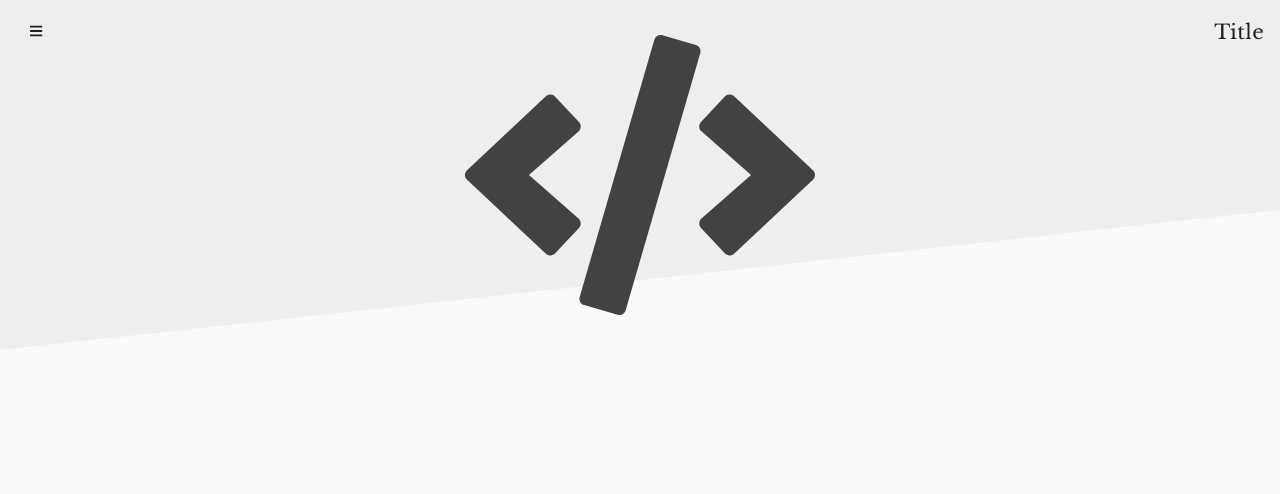
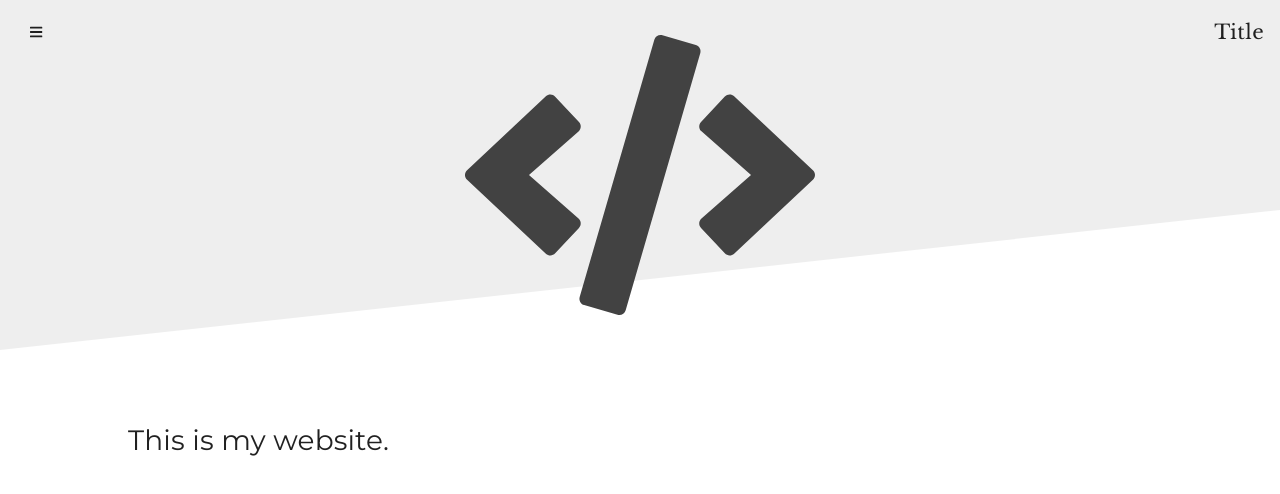
Before and after one commit to hannahrstannard/hannahrstannard.github.io, a Vue app: page /#/ in a window 1280 px wide. Shown: the top 494 px of the page. Built offline with nearby package versions, Linux system fonts and the light colour scheme.

Commit message:
Add dynamic sizing for the font-size based on the resolution.

```diff
--- a/src/components/pages/Home.vue
+++ b/src/components/pages/Home.vue
@@ -1,5 +1,9 @@
 <template>
-  <div />
+  <md-content class="home__md-content">
+    <p>
+      This is my website.
+    </p>
+  </md-content>
 </template>
 
 <script>
@@ -8,5 +12,11 @@ export default {
 </script>
 
 <style lang="scss">
-
+  .home__md-content {
+    background-color: black;
+    margin: 0 auto;
+    margin-left: 10vw;
+    margin-right: 10vw;
+    margin-top: 10vh;
+  }
 </style>
--- a/src/css/all.scss
+++ b/src/css/all.scss
@@ -1,2 +1,3 @@
 @import "./custom-theme.scss";
 @import "./fonts.scss";
+@import "./variables.scss"
--- a/src/css/custom-theme.scss
+++ b/src/css/custom-theme.scss
@@ -20,3 +20,7 @@
 div.md-theme--dark-gray {
   color: $dark-gray !important;
 }
+
+body {
+  background-color: white;
+}
--- a/src/css/fonts.scss
+++ b/src/css/fonts.scss
@@ -1,9 +1,40 @@
 @import url('https://fonts.googleapis.com/css?family=Libre+Baskerville|Montserrat&display=swap');
+@import "./custom-theme.scss";
 
 body {
-  font-family: 'Monteserrat' !important;
+  font-family: 'Montserrat' !important;
 }
 
 h1, h2, h3, h4, h5, h6 {
   font-family: 'Libre Baskerville' !important;
 }
+
+@media only screen and (max-width: $xsmall) {
+  p {
+    font-size: 1em;
+  }
+}
+
+@media only screen and (min-width: $xsmall) and (max-width: $small) {
+  p {
+    font-size: 1.25em;
+  }
+}
+
+@media only screen and (min-width: $small) and (max-width: $medium) {
+  p {
+    font-size: 1.5em;
+  }
+}
+
+@media only screen and (min-width: $medium) and (max-width: $large) {
+  p {
+    font-size: 2em;
+  }
+}
+
+@media only screen and (min-width: $xlarge) {
+  p {
+    font-size: 3em;
+  }
+}
```
